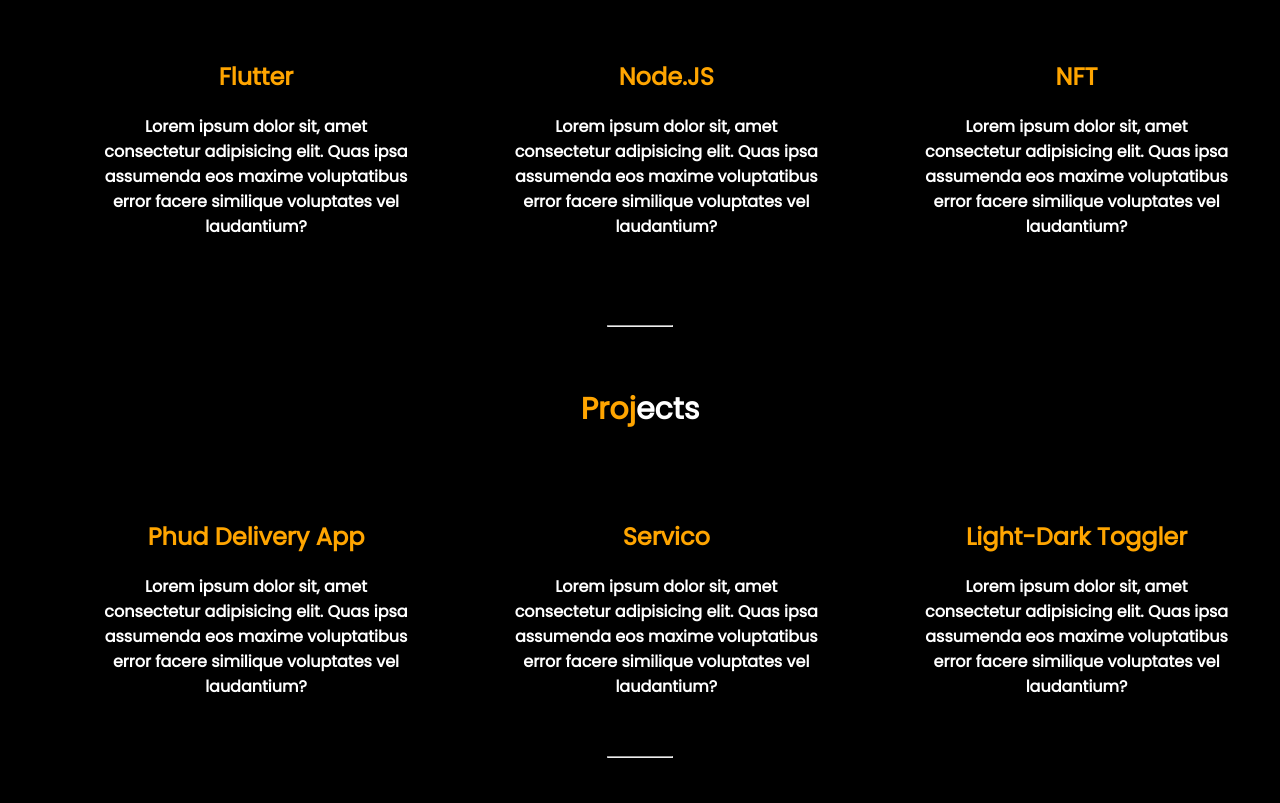
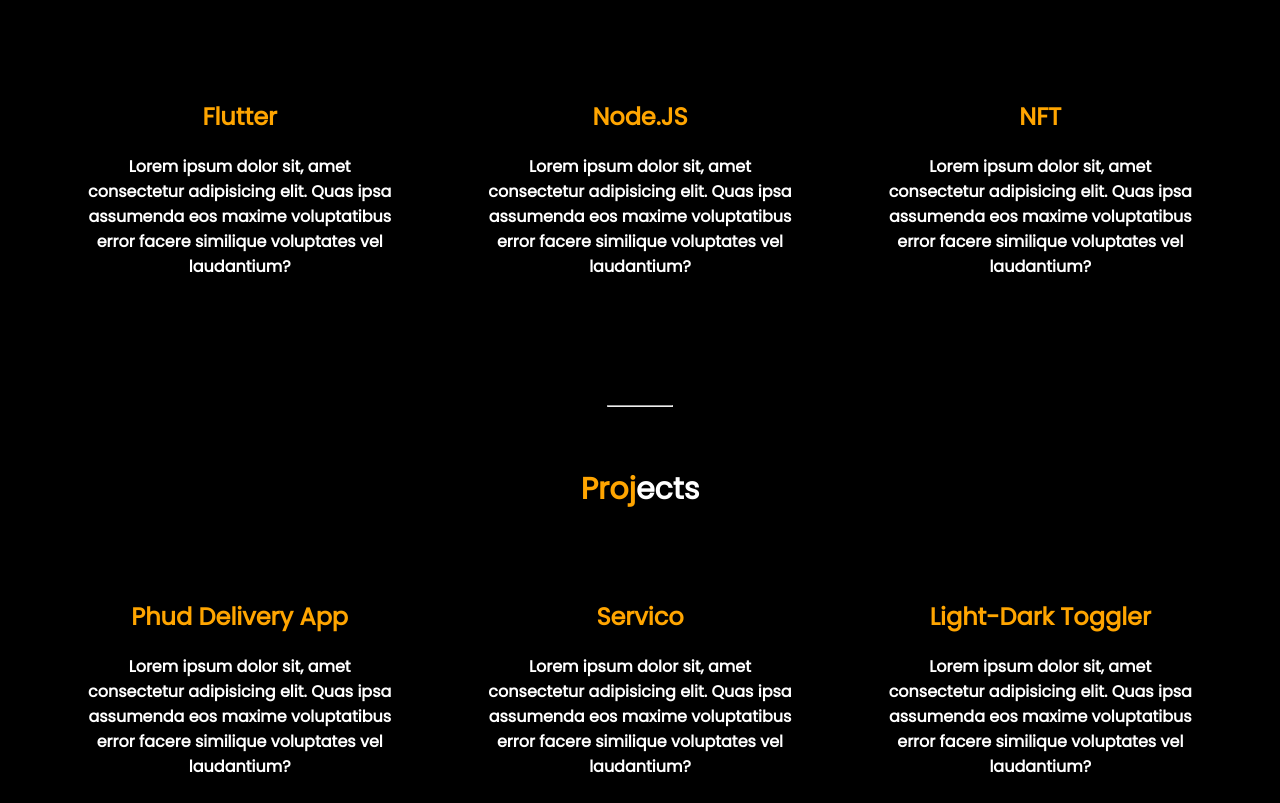
Before and after one commit to Ram-Bihari/new_portfolio, a plain HTML site: page index.html in a window 1280 px wide. Shown: the part 1694-2497 px from the top of the page. Drawn offline with nearby package versions, Linux system fonts and the light colour scheme; animation ran at ten frames a second.

Commit message:
Update style.css

```diff
--- a/css/style.css
+++ b/css/style.css
@@ -181,8 +181,14 @@ header {
   font-size: 30px;
 }
 
+#cards {
+  justify-content: center;
+  align-items: center;
+  text-align: center;
+}
+
 .card {
-  margin-top: 40px;
+  margin: 40px;
   width: 25%;
   border-radius: 20px;
   color: white;
@@ -193,7 +199,6 @@ header {
   padding-bottom: 5px;
   display: inline-block;
   flex: auto;
-  margin-left: 90px;
 }
 
 .card h2 {
@@ -214,7 +219,7 @@ header {
 }
 
 .card-pog {
-  margin-top: 40px;
+  margin: 40px;
   width: 25%;
   border-radius: 20px;
   color: white;
@@ -225,7 +230,6 @@ header {
   padding-bottom: 5px;
   display: inline-block;
   flex: auto;
-  margin-left: 90px;
 }
 
 .card-pog h2 {
```
